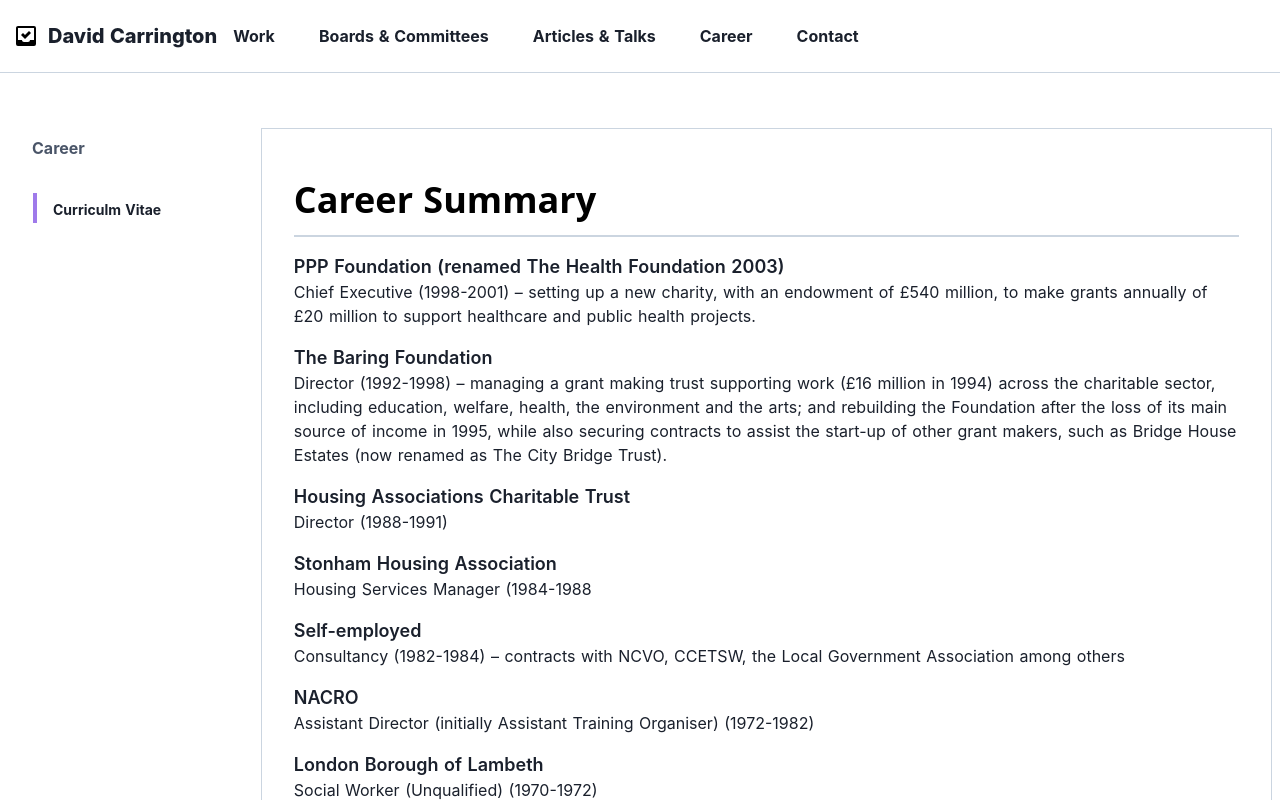
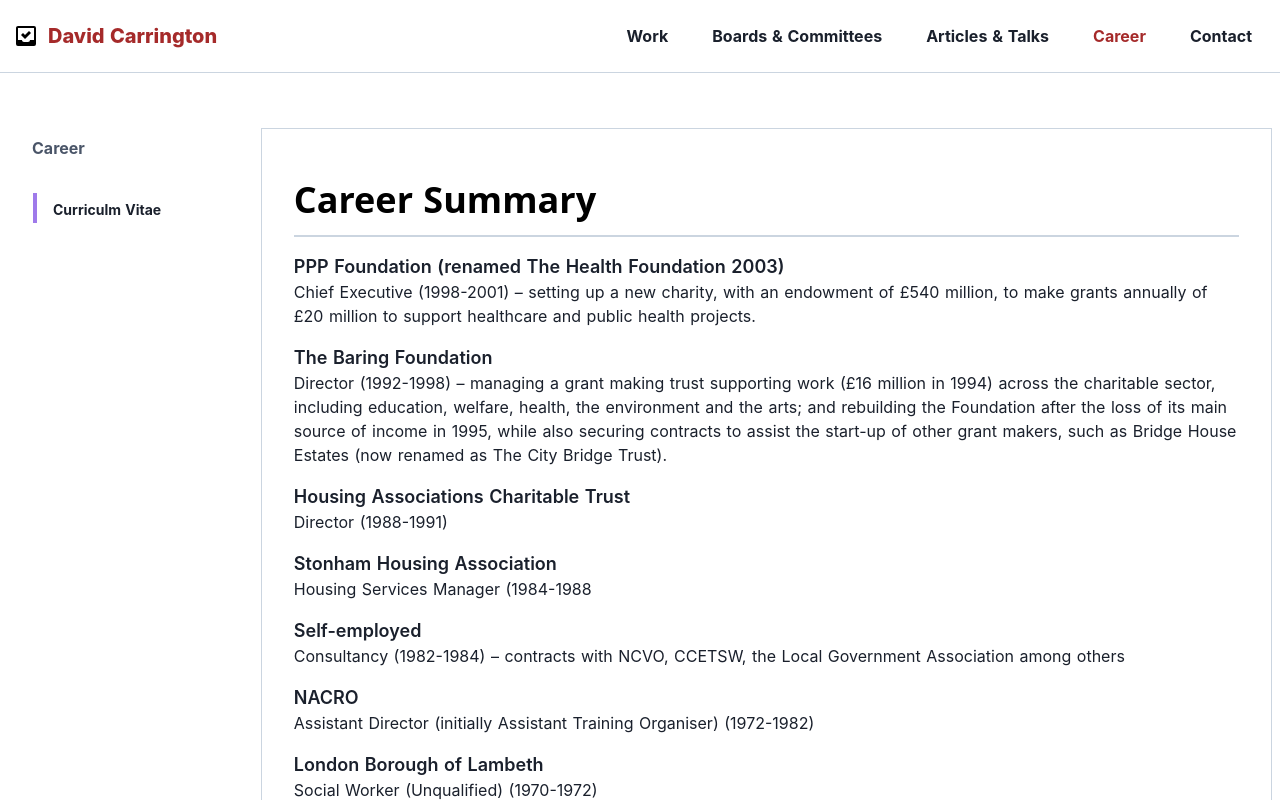
Before and after one commit to girlcheese/davidcarrington.net, a Nuxt app: page /career-summary in a window 1280 px wide. Shown: the top 800 px of the page. Built offline with nearby package versions, Linux system fonts and the light colour scheme.

Commit message:
navigation alignment

```diff
--- a/components/DcNavigation.vue
+++ b/components/DcNavigation.vue
@@ -41,12 +41,9 @@
       </div>
       <div
         id="nav-content"
-        class="w-full flex-grow lg:flex lg:content-center lg:items-center lg:w-auto hidden lg:block mt-2 lg:mt-0 z-20"
+        class="w-full flex-grow lg:flex lg:content-center lg:items-center lg:w-auto justify-end hidden lg:block mt-2 lg:mt-0 z-20"
       >
-        <ul
-          v-if="navigation"
-          class="list-reset lg:flex justify-end items-center"
-        >
+        <ul v-if="navigation" class="list-reset lg:flex items-center">
           <li
             v-for="(item, i) in navigation.items"
             :key="i"
@@ -78,4 +75,9 @@
 }
 </script>
 
-<style scoped></style>
+<style scoped>
+.nuxt-link-active,
+.nuxt-link-exact-active {
+  color: brown;
+}
+</style>
--- a/pages/career-summary.vue
+++ b/pages/career-summary.vue
@@ -31,6 +31,7 @@
       items: [
         {
           title: 'PPP Foundation (renamed The Health Foundation 2003)',
+          link: 'https://www.health.org.uk/',
           description:
             'Chief Executive (1998-2001) – setting up a new charity, with an\n' +
             '        endowment of £540 million, to make grants annually of £20 million to\n' +
```
